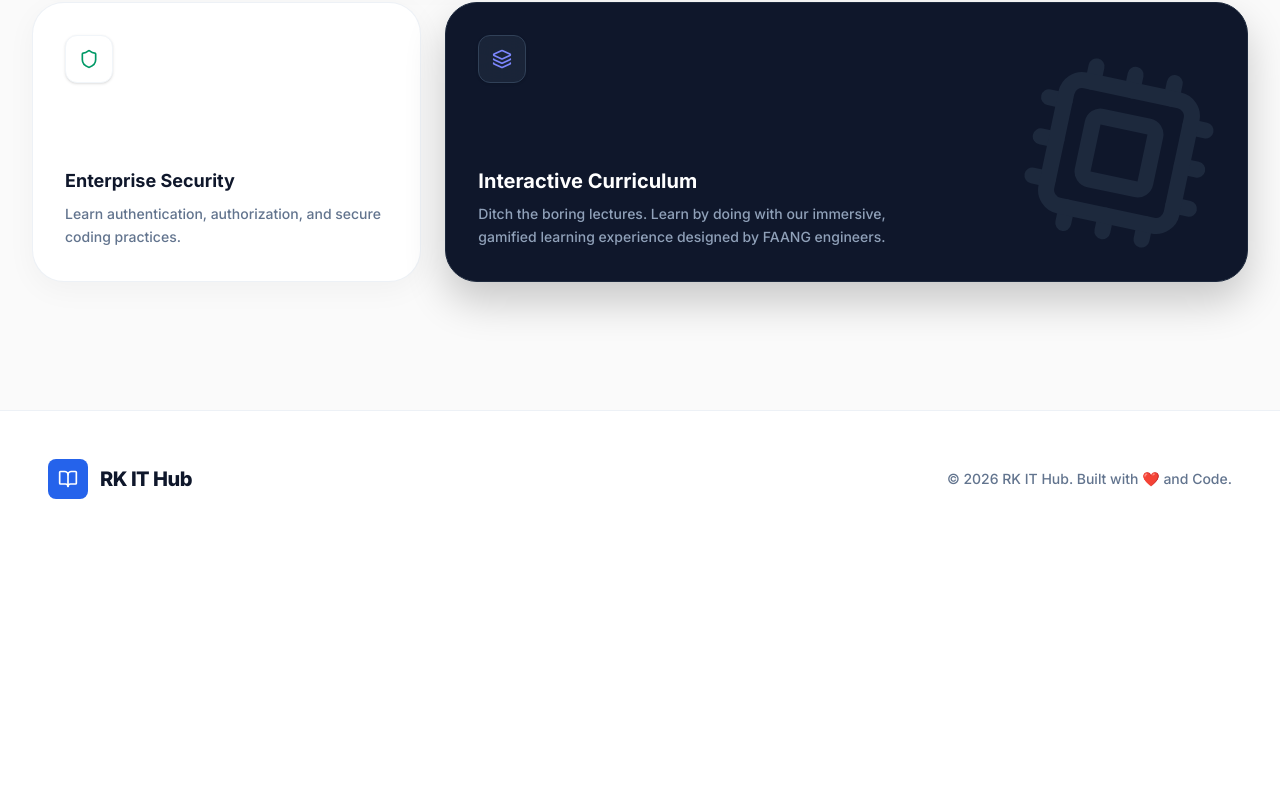
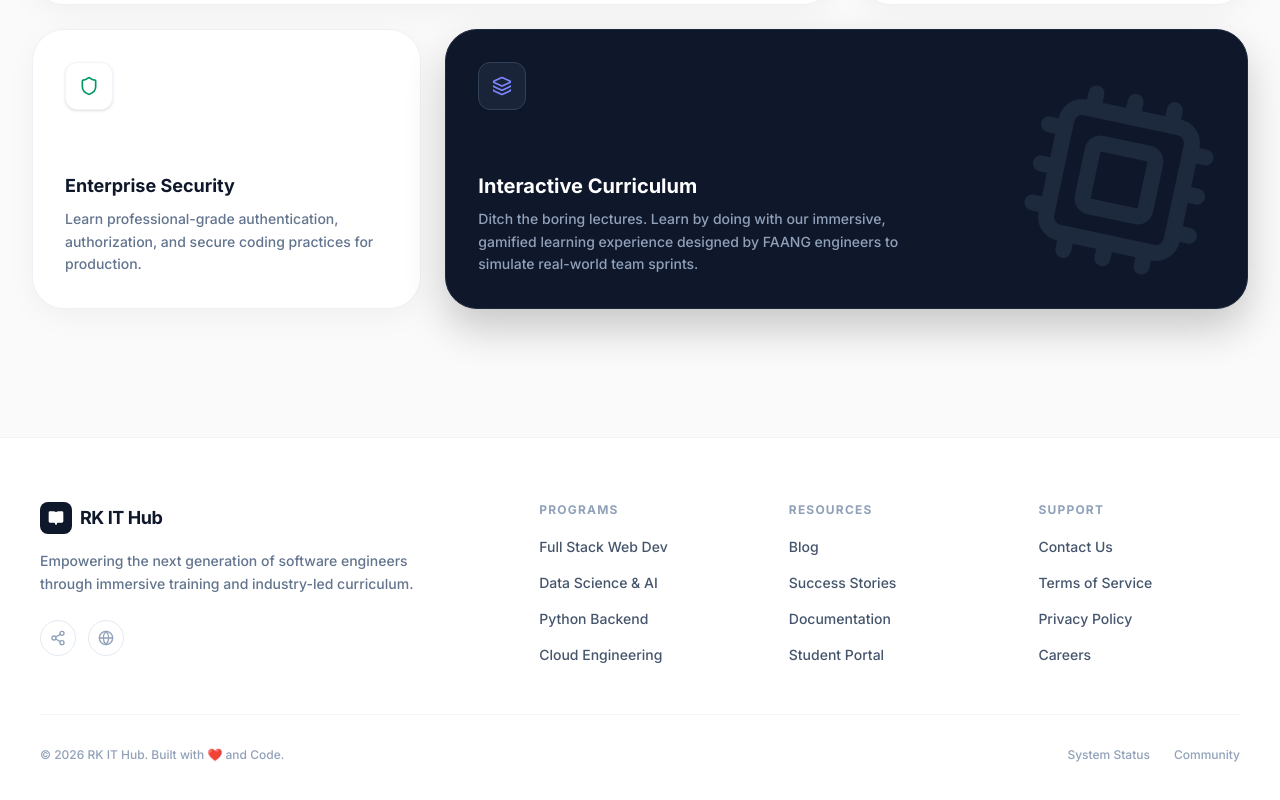
Before and after one commit to siddharthg-7/rkithub, a React (Vite) app: page / in a window 1280 px wide. Shown: the part 1638-2438 px from the top of the page. Before the commit the page ends 2185 px from the top, so only its background shows below. Built offline with nearby package versions, Linux system fonts and the light colour scheme; no server answers.

Commit message:
feat: implement landing, settings, and footer components to establish core UI structure

```diff
--- a/src/components/Footer.tsx
+++ b/src/components/Footer.tsx
@@ -1,17 +1,86 @@
 import React from 'react';
-import { BookOpen } from 'lucide-react';
+import { BookOpen, Globe, Share2 } from 'lucide-react';
+import { Link } from 'react-router-dom';
 
 export const Footer = () => {
   return (
-    <footer className="py-12 bg-white border-t border-slate-200/60 mt-auto w-full z-10 relative">
-      <div className="max-w-[1400px] mx-auto px-6 lg:px-12 flex flex-col md:flex-row items-center justify-between gap-6">
-        <div className="flex items-center gap-3">
-          <div className="w-10 h-10 bg-blue-600 rounded-lg flex items-center justify-center">
-            <BookOpen className="w-5 h-5 text-white" />
+    <footer className="py-16 bg-white border-t border-slate-100 mt-auto w-full z-10 relative font-sans">
+      <div className="max-w-[1280px] mx-auto px-6 lg:px-10">
+        <div className="grid grid-cols-1 md:grid-cols-2 lg:grid-cols-5 gap-12 pb-12">
+
+          {/* Brand Column */}
+          <div className="lg:col-span-2 flex flex-col items-start max-w-sm">
+            <div className="flex items-center gap-2 mb-4">
+              <div className="w-8 h-8 bg-slate-900 rounded-lg flex items-center justify-center text-white">
+                <BookOpen className="w-4 h-4" fill="currentColor" />
+              </div>
+              <span className="text-lg font-bold text-slate-900 tracking-tight">RK IT Hub</span>
+            </div>
+            <p className="text-sm text-slate-500 font-medium leading-relaxed mb-6">
+              Empowering the next generation of software engineers through immersive training and industry-led curriculum.
+            </p>
+            <div className="flex items-center gap-3">
+              <button className="w-9 h-9 border border-slate-200 rounded-full flex items-center justify-center text-slate-400 hover:text-slate-900 hover:border-slate-300 transition-colors">
+                <Share2 className="w-4 h-4" />
+              </button>
+              <button className="w-9 h-9 border border-slate-200 rounded-full flex items-center justify-center text-slate-400 hover:text-slate-900 hover:border-slate-300 transition-colors">
+                <Globe className="w-4 h-4" />
+              </button>
+            </div>
           </div>
-          <span className="font-extrabold tracking-tight text-slate-900 text-xl">RK IT Hub</span>
+
+          {/* Links Columns */}
+          <div>
+            <h4 className="text-xs font-bold text-slate-400 uppercase tracking-widest mb-4">Programs</h4>
+            <ul className="space-y-3">
+              {['Full Stack Web Dev', 'Data Science & AI', 'Python Backend', 'Cloud Engineering'].map((item) => (
+                <li key={item}>
+                  <Link to="/courses" className="text-sm font-medium text-slate-600 hover:text-slate-900 transition-colors">
+                    {item}
+                  </Link>
+                </li>
+              ))}
+            </ul>
+          </div>
+
+          <div>
+            <h4 className="text-xs font-bold text-slate-400 uppercase tracking-widest mb-4">Resources</h4>
+            <ul className="space-y-3">
+              {['Blog', 'Success Stories', 'Documentation', 'Student Portal'].map((item) => (
+                <li key={item}>
+                  <Link to="/" className="text-sm font-medium text-slate-600 hover:text-slate-900 transition-colors">
+                    {item}
+                  </Link>
+                </li>
+              ))}
+            </ul>
+          </div>
+
+          <div>
+            <h4 className="text-xs font-bold text-slate-400 uppercase tracking-widest mb-4">Support</h4>
+            <ul className="space-y-3">
+              {['Contact Us', 'Terms of Service', 'Privacy Policy', 'Careers'].map((item) => (
+                <li key={item}>
+                  <Link to="/contact" className="text-sm font-medium text-slate-600 hover:text-slate-900 transition-colors">
+                    {item}
+                  </Link>
+                </li>
+              ))}
+            </ul>
+          </div>
+
         </div>
-        <p className="text-sm text-slate-500 font-medium">© {new Date().getFullYear()} RK IT Hub. Built with ❤️ and Code.</p>
+
+        {/* Bottom Bar */}
+        <div className="pt-8 border-t border-slate-100 flex flex-col sm:flex-row justify-between items-center gap-4">
+          <p className="text-xs font-medium text-slate-400">
+            © {new Date().getFullYear()} RK IT Hub. Built with <span className="text-red-500">❤️</span> and Code.
+          </p>
+          <div className="flex items-center gap-6">
+            <Link to="/" className="text-xs font-medium text-slate-400 hover:text-slate-900 transition-colors">System Status</Link>
+            <Link to="/" className="text-xs font-medium text-slate-400 hover:text-slate-900 transition-colors">Community</Link>
+          </div>
+        </div>
       </div>
     </footer>
   );
--- a/src/pages/LandingPage.tsx
+++ b/src/pages/LandingPage.tsx
@@ -48,7 +48,7 @@ export const LandingPage = () => {
 
               {/* Description */}
               <p className="text-[1.05rem] text-slate-500 font-medium leading-relaxed mb-8 max-w-[420px]">
-                Master Full Stack, Python, Java, AI, and Placement Skills through real projects, mentorship, and structured learning.
+                Master Full Stack, Python, Java, AI, and Placement Skills through real projects, mentorship, and structured learning designed for modern developers.
               </p>
 
               {/* CTA Buttons - Premium clean style */}
@@ -183,7 +183,7 @@ export const LandingPage = () => {
                 </div>
                 <div>
                   <h3 className="text-xl font-bold text-slate-900 mb-2">Modern Tech Stack</h3>
-                  <p className="text-slate-500 text-sm font-medium leading-relaxed max-w-sm">Master React 18, Next.js, Tailwind CSS, and Framer Motion. Build what top companies are building today.</p>
+                  <p className="text-slate-500 text-sm font-medium leading-relaxed max-w-sm">Master React 18, Next.js, Tailwind CSS, and Framer Motion. Build what top companies are building today with production-ready patterns.</p>
                 </div>
               </div>
               <div className="absolute -right-10 -bottom-10 w-64 h-64 bg-blue-400/20 rounded-full blur-3xl opacity-0 group-hover:opacity-100 transition-opacity duration-700" />
@@ -204,7 +204,7 @@ export const LandingPage = () => {
               </div>
               <div>
                 <h3 className="text-lg font-bold text-slate-900 mb-2">Global Reach</h3>
-                <p className="text-slate-500 text-sm font-medium leading-relaxed">Join a vibrant community of worldwide learners and mentors.</p>
+                <p className="text-slate-500 text-sm font-medium leading-relaxed">Join a vibrant community of worldwide learners and mentors connecting across timezones.</p>
               </div>
             </motion.div>
 
@@ -222,7 +222,7 @@ export const LandingPage = () => {
               </div>
               <div>
                 <h3 className="text-lg font-bold text-slate-900 mb-2">Enterprise Security</h3>
-                <p className="text-slate-500 text-sm font-medium leading-relaxed">Learn authentication, authorization, and secure coding practices.</p>
+                <p className="text-slate-500 text-sm font-medium leading-relaxed">Learn professional-grade authentication, authorization, and secure coding practices for production.</p>
               </div>
             </motion.div>
 
@@ -242,7 +242,7 @@ export const LandingPage = () => {
                 </div>
                 <div>
                   <h3 className="text-xl font-bold mb-2 text-white">Interactive Curriculum</h3>
-                  <p className="text-slate-400 text-sm font-medium leading-relaxed max-w-md">Ditch the boring lectures. Learn by doing with our immersive, gamified learning experience designed by FAANG engineers.</p>
+                  <p className="text-slate-400 text-sm font-medium leading-relaxed max-w-md">Ditch the boring lectures. Learn by doing with our immersive, gamified learning experience designed by FAANG engineers to simulate real-world team sprints.</p>
                 </div>
               </div>
               <Cpu className="absolute right-8 bottom-8 w-48 h-48 text-slate-800 rotate-12 group-hover:scale-110 group-hover:text-slate-700 transition-all duration-700" />
--- a/src/pages/SettingsPage.tsx
+++ b/src/pages/SettingsPage.tsx
@@ -122,6 +122,7 @@ export const SettingsPage: React.FC = () => {
                   placeholder=" "
                   value={newPassword}
                   onChange={(e) => setNewPassword(e.target.value)}
+                  autoComplete="new-password"
                   required
                 />
                 <label htmlFor="new-password" className="floating-label">New Password</label>
```
